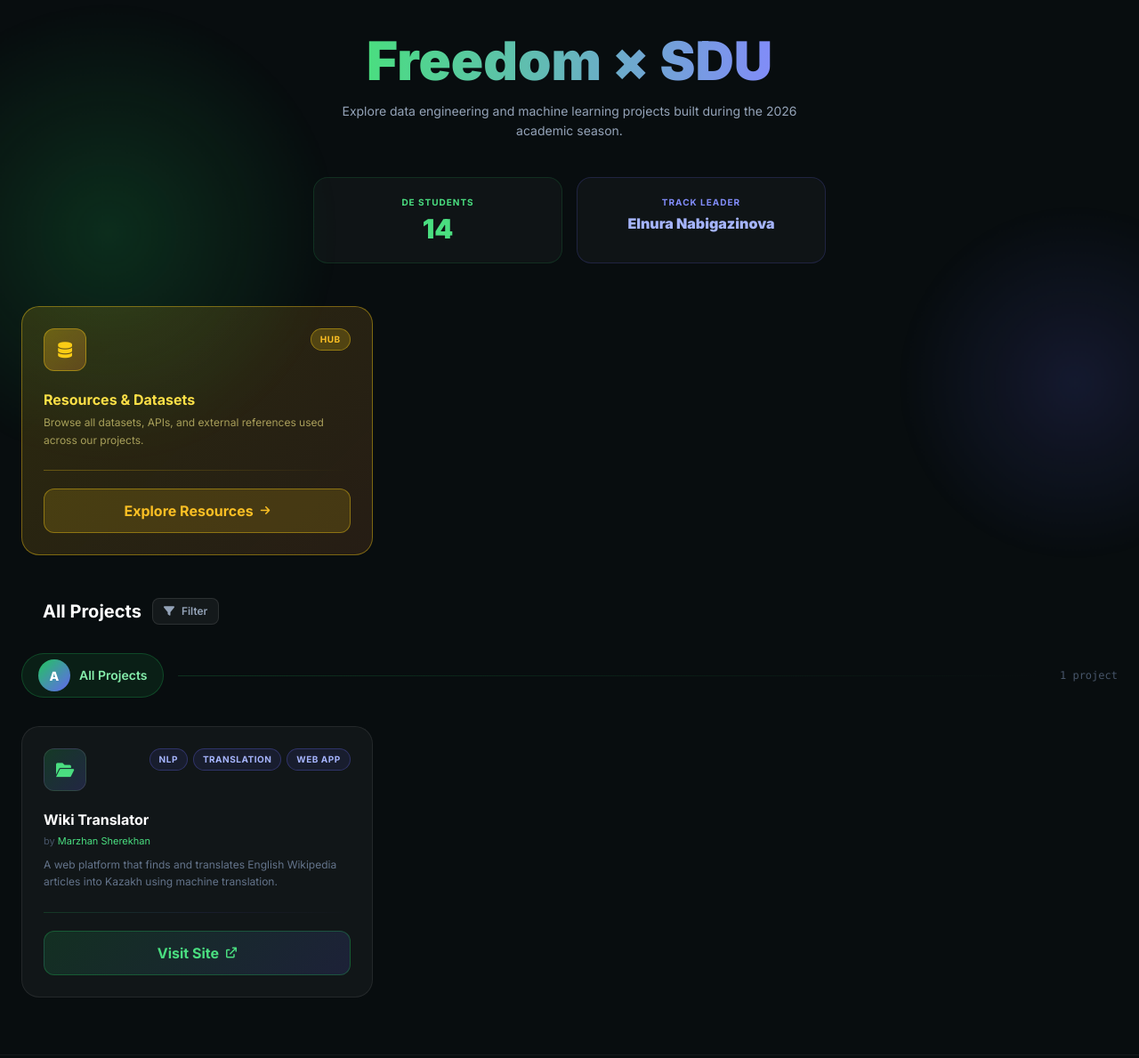
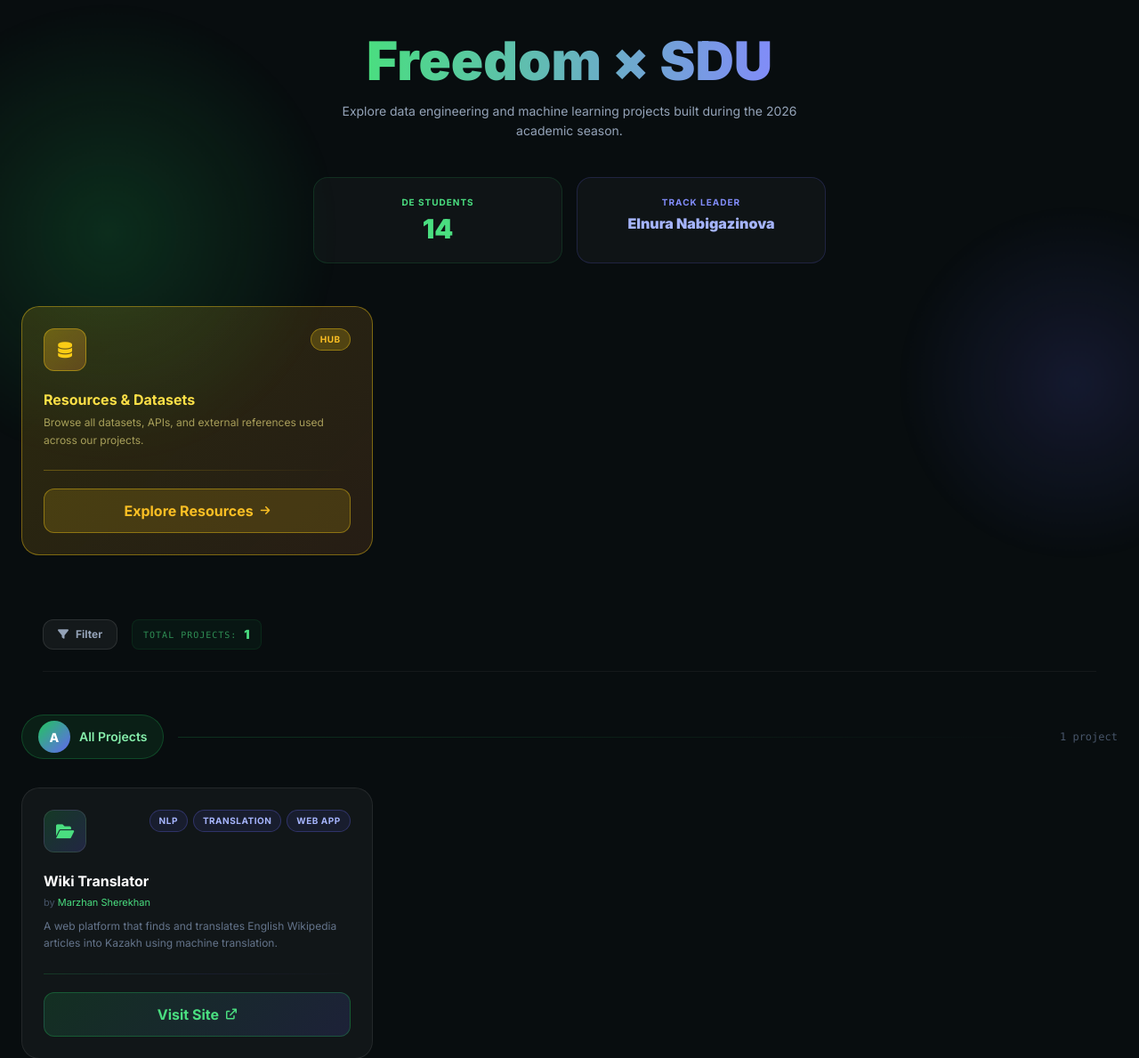
Before and after one commit to qaraqiya/DE-PROJECT_PORTAL, a FastAPI app: page / in a window 1280 px wide. Shown: the part 97-1286 px from the top of the page at 89% size. Run offline with FastAPI, Linux system fonts and the light colour scheme; data that the repository does not hold is empty; some libraries are stand-ins or nearby versions.

Commit message:
Revise filter section layout and add project count
Updated the filter section to include total project count and improved styling.

```diff
--- a/templates/index.html
+++ b/templates/index.html
@@ -270,18 +270,21 @@
                 </a>
             </div>
 
-            <!-- TAG FILTER -->
-       <div class="container mx-auto px-6 mb-8">
-    <div class="flex items-center gap-3 mb-6">
-        <h2 class="text-xl font-bold text-white">All Projects</h2>
-        <button id="toggle-filter" class="flex items-center gap-2 px-3 py-1.5 rounded-lg bg-white/5 border border-white/10 text-xs font-semibold text-slate-400 hover:bg-white/10 hover:border-green-500/30 hover:text-green-400 transition-all cursor-pointer">
+                  <div class="container mx-auto px-6 mb-12">
+                <div class="flex items-center gap-4 py-6 border-b border-white/5">
+                    <button id="toggle-filter" class="flex items-center gap-2 px-4 py-2 rounded-xl bg-white/5 border border-white/10 text-xs font-bold text-slate-400 hover:bg-white/10 hover:border-green-500/30 hover:text-green-400 transition-all cursor-pointer">
                         <i class="fa-solid fa-filter"></i>
                         <span>Filter</span>
                     </button>
+
+                    <div class="flex items-center gap-2 px-3 py-1.5 rounded-lg bg-green-500/5 border border-green-500/10">
+                        <span class="text-[10px] font-mono text-green-400/60 uppercase tracking-widest whitespace-nowrap">Total projects:</span>
+                        <span class="text-sm font-black text-green-400">{{ total_count }}</span>
+                    </div>
                 </div>
 
-    <div id="filter-panel" class="hidden bg-white/[0.02] border border-white/5 rounded-2xl p-6 transition-all duration-300">
-        <p class="text-[10px] font-bold text-slate-500 uppercase tracking-widest mb-4">Select Tags to Filter:</p>
+                <div id="filter-panel" class="hidden mt-6 bg-white/[0.02] border border-white/5 rounded-2xl p-6 transition-all duration-300">
+                    <p class="text-[10px] font-bold text-slate-500 uppercase tracking-widest mb-4">Select Categories:</p>
                     <div id="tag-filters" class="flex flex-wrap gap-2">
                         {% for tag in all_tags %}
                         <button class="tag-btn text-[11px] font-bold uppercase tracking-wider px-4 py-2 rounded-full border transition-all duration-200 cursor-pointer"
```
Lines whose indentation alone changed are shown as unchanged.
